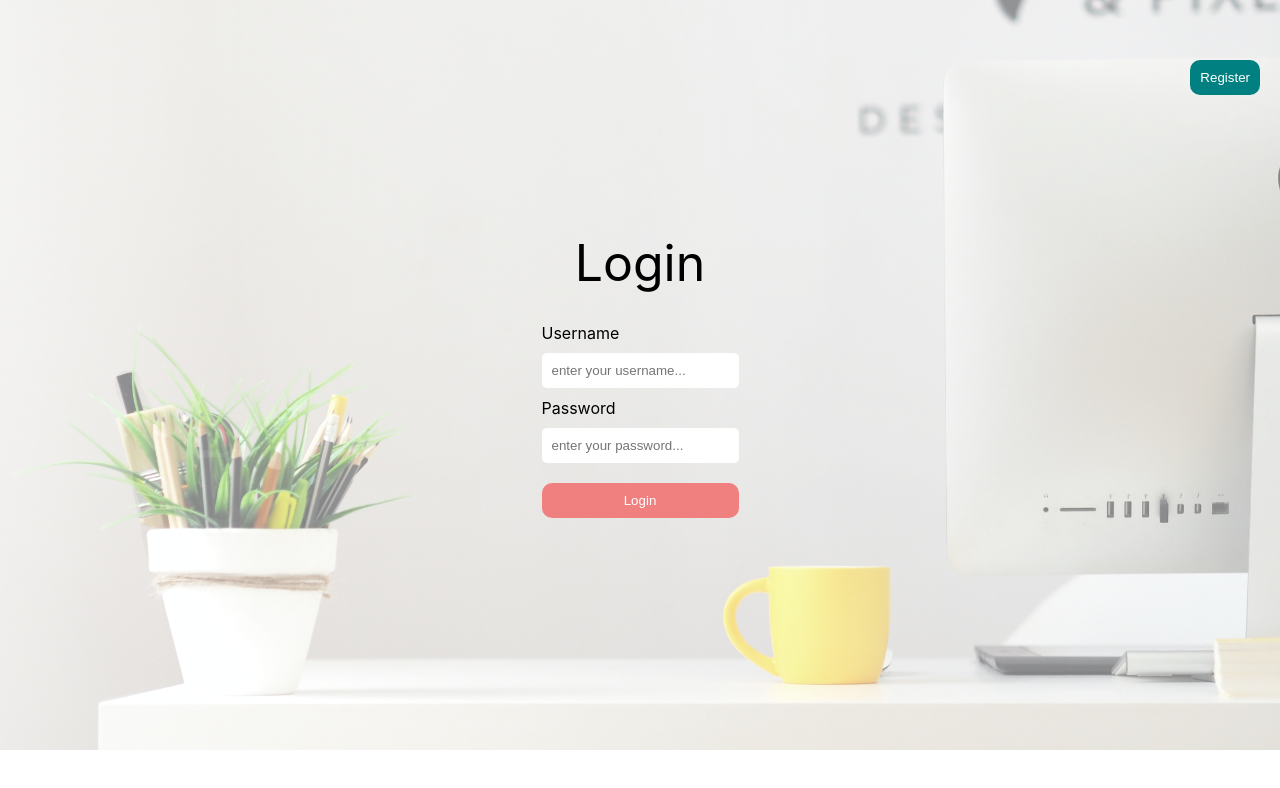
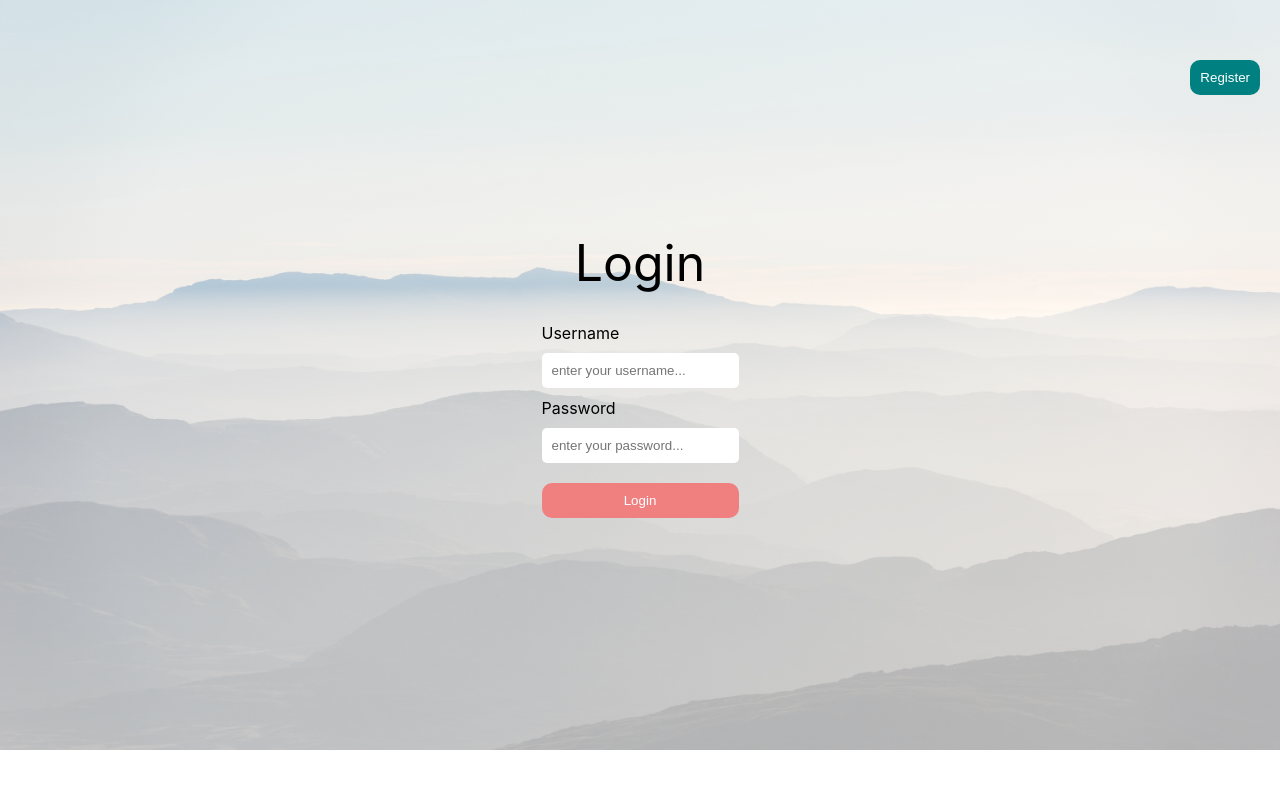
Before and after one commit to davidpascual2/Blog-mongo, a React (Create React App) app in the folder client/: page /login in a window 1280 px wide. Shown: the top 788 px of the page. Built offline with nearby package versions, Linux system fonts and the light colour scheme.

Commit message:
added new background

```diff
--- a/client/src/components/navbar/Navbar.css
+++ b/client/src/components/navbar/Navbar.css
@@ -88,6 +88,7 @@
     font-weight: 300;
     border: 1px solid white;
     color: white;
+    cursor: pointer;
 
 }
 
--- a/client/src/pages/login/login.css
+++ b/client/src/pages/login/login.css
@@ -10,7 +10,7 @@
     rgba(255,255,255,0.5),
     rgba(255,255,255,0.5)
     ),
-     url('../../assets/login-background.jpg');
+     url('../../assets/mountains-bg.jpg');
     background-size: cover;
 }
 
--- a/client/src/pages/register/register.css
+++ b/client/src/pages/register/register.css
@@ -10,7 +10,7 @@
     rgba(255,255,255,0.5),
     rgba(255,255,255,0.5)
     ),
-     url('../../assets/retrosupply-jLwVAUtLOAQ-unsplash.jpg');
+     url('../../assets/mountains-bg.jpg');
     background-size: cover;
 }
 
```
Also changed, not shown: client/src/assets/mountains-bg.jpg (added).
